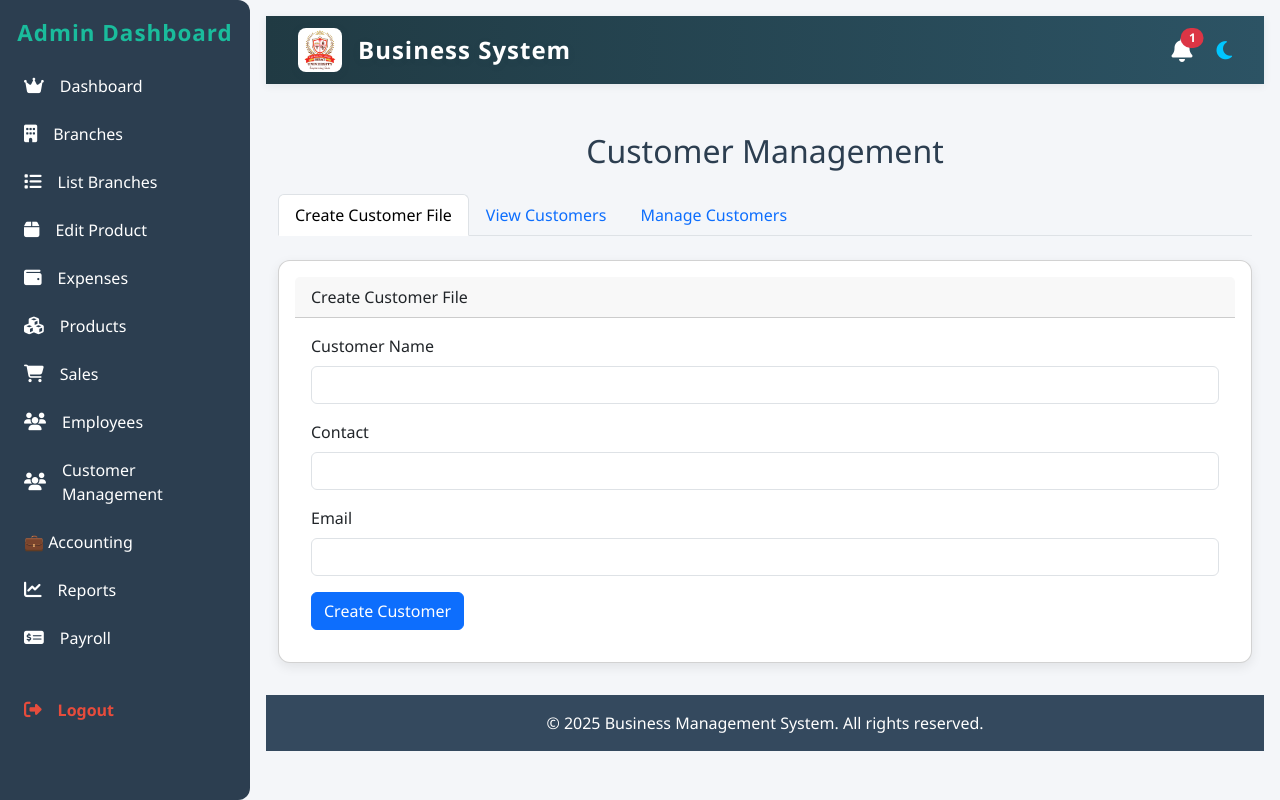
After one commit to janiwyn/business-system, a PHP site: page /pages/customer_management.php in a window 1280 px wide. The commit adds this page. Run offline with PHP 8.4, Linux system fonts and the light colour scheme; the visitor is signed in with stand-in values (Sample User, id 1); tables that the repository leaves empty or names only in its code hold one stand-in row (values such as "Sample post").

Commit message:
added a customer managment page

```diff
--- /dev/null
+++ b/pages/customer_management.php
@@ -0,0 +1,167 @@
+<?php
+session_start();
+include '../includes/db.php';
+include '../includes/auth.php';
+require_role(["admin", "manager", "staff"]);
+
+
+// Include the correct sidebar based on the user's role
+if ($_SESSION['role'] === 'staff') {
+    include '../pages/sidebar_staff.php';
+} else {
+    include '../pages/sidebar.php';
+}
+
+include '../includes/header.php';
+
+$message = "";
+
+// Handle form submissions (if any)
+if ($_SERVER['REQUEST_METHOD'] === 'POST') {
+    // Handle customer creation
+    if (isset($_POST['create_customer'])) {
+        $name = trim($_POST['name']);
+        $contact = trim($_POST['contact']);
+        $email = trim($_POST['email']);
+
+        if ($name && $contact && $email) {
+            $stmt = $conn->prepare("INSERT INTO customers (name, contact, email, credited_amount, account_balance) VALUES (?, ?, ?, 0, 0)");
+            $stmt->bind_param("sss", $name, $contact, $email);
+            if ($stmt->execute()) {
+                $message = "<div class='alert alert-success'>Customer file created successfully!</div>";
+            } else {
+                $message = "<div class='alert alert-danger'>Error creating customer file: " . $stmt->error . "</div>";
+            }
+            $stmt->close();
+        } else {
+            $message = "<div class='alert alert-warning'>Please fill in all fields.</div>";
+        }
+    }
+}
+
+// Fetch customers for the "View Customers" and "Manage Customers" tabs
+$customers = $conn->query("SELECT * FROM customers ORDER BY id DESC");
+?>
+
+<div class="container mt-5">
+    <h2 class="text-center mb-4">Customer Management</h2>
+    <?= $message; ?>
+
+    <!-- Tabs -->
+    <ul class="nav nav-tabs" id="customerTabs" role="tablist">
+        <li class="nav-item" role="presentation">
+            <button class="nav-link active" id="create-tab" data-bs-toggle="tab" data-bs-target="#create" type="button" role="tab" aria-controls="create" aria-selected="true">Create Customer File</button>
+        </li>
+        <li class="nav-item" role="presentation">
+            <button class="nav-link" id="view-tab" data-bs-toggle="tab" data-bs-target="#view" type="button" role="tab" aria-controls="view" aria-selected="false">View Customers</button>
+        </li>
+        <li class="nav-item" role="presentation">
+            <button class="nav-link" id="manage-tab" data-bs-toggle="tab" data-bs-target="#manage" type="button" role="tab" aria-controls="manage" aria-selected="false">Manage Customers</button>
+        </li>
+    </ul>
+
+    <div class="tab-content mt-4" id="customerTabsContent">
+        <!-- Create Customer File Tab -->
+        <div class="tab-pane fade show active" id="create" role="tabpanel" aria-labelledby="create-tab">
+            <div class="card">
+                <div class="card-header">Create Customer File</div>
+                <div class="card-body">
+                    <form method="POST">
+                        <div class="mb-3">
+                            <label for="name" class="form-label">Customer Name</label>
+                            <input type="text" class="form-control" id="name" name="name" required>
+                        </div>
+                        <div class="mb-3">
+                            <label for="contact" class="form-label">Contact</label>
+                            <input type="text" class="form-control" id="contact" name="contact" required>
+                        </div>
+                        <div class="mb-3">
+                            <label for="email" class="form-label">Email</label>
+                            <input type="email" class="form-control" id="email" name="email" required>
+                        </div>
+                        <button type="submit" name="create_customer" class="btn btn-primary">Create Customer</button>
+                    </form>
+                </div>
+            </div>
+        </div>
+
+        <!-- View Customers Tab -->
+        <div class="tab-pane fade" id="view" role="tabpanel" aria-labelledby="view-tab">
+            <div class="card">
+                <div class="card-header">View Customers</div>
+                <div class="card-body">
+                    <?php if ($customers->num_rows > 0): ?>
+                        <table class="table table-bordered">
+                            <thead>
+                                <tr>
+                                    <th>#</th>
+                                    <th>Name</th>
+                                    <th>Contact</th>
+                                    <th>Email</th>
+                                    <th>Credited Amount</th>
+                                    <th>Account Balance</th>
+                                    <th>Actions</th>
+                                </tr>
+                            </thead>
+                            <tbody>
+                                <?php while ($customer = $customers->fetch_assoc()): ?>
+                                    <tr>
+                                        <td><?= $customer['id']; ?></td>
+                                        <td><?= htmlspecialchars($customer['name']); ?></td>
+                                        <td><?= htmlspecialchars($customer['contact']); ?></td>
+                                        <td><?= htmlspecialchars($customer['email']); ?></td>
+                                        <td>UGX <?= number_format($customer['credited_amount'], 2); ?></td>
+                                        <td>UGX <?= number_format($customer['account_balance'], 2); ?></td>
+                                        <td><a href="view_customer.php?id=<?= $customer['id']; ?>" class="btn btn-info btn-sm">Open</a></td>
+                                        </tr>
+                                <?php endwhile; ?>
+                            </tbody>
+                        </table>
+                    <?php else: ?>
+                        <p class="text-muted">No customers found.</p>
+                    <?php endif; ?>
+                </div>
+            </div>
+        </div>
+
+        <!-- Manage Customers Tab -->
+        <div class="tab-pane fade" id="manage" role="tabpanel" aria-labelledby="manage-tab">
+            <div class="card">
+                <div class="card-header">Manage Customers</div>
+                <div class="card-body">
+                    <?php if ($customers->num_rows > 0): ?>
+                        <table class="table table-bordered">
+                            <thead>
+                                <tr>
+                                    <th>#</th>
+                                    <th>Name</th>
+                                    <th>Contact</th>
+                                    <th>Email</th>
+                                    <th>Actions</th>
+                                </tr>
+                            </thead>
+                            <tbody>
+                                <?php while ($customer = $customers->fetch_assoc()): ?>
+                                    <tr>
+                                        <td><?= $customer['id']; ?></td>
+                                        <td><?= htmlspecialchars($customer['name']); ?></td>
+                                        <td><?= htmlspecialchars($customer['contact']); ?></td>
+                                        <td><?= htmlspecialchars($customer['email']); ?></td>
+                                        <td>
+                                            <a href="edit_customer.php?id=<?= $customer['id']; ?>" class="btn btn-warning btn-sm">Edit</a>
+                                            <a href="delete_customer.php?id=<?= $customer['id']; ?>" class="btn btn-danger btn-sm" onclick="return confirm('Are you sure you want to delete this customer?')">Delete</a>
+                                        </td>
+                                    </tr>
+                                <?php endwhile; ?>
+                            </tbody>
+                        </table>
+                    <?php else: ?>
+                        <p class="text-muted">No customers found.</p>
+                    <?php endif; ?>
+                </div>
+            </div>
+        </div>
+    </div>
+</div>
+
+<?php include '../includes/footer.php'; ?>
--- a/pages/sidebar.php
+++ b/pages/sidebar.php
@@ -62,6 +62,11 @@ if ($role === 'admin') {
             <i class="fa-solid fa-cart-shopping me-2"></i> Sales
           </a>
         </li>
++        <li class="nav-item mb-2">
++          <a class="nav-link text-white d-flex align-items-center hover-effect" href="../pages/customer_management.php">
++            <i class="fa-solid fa-users me-2"></i> Customer Management
++          </a>
++        </li>
       <?php endif; ?>
 
       <?php if ($role == 'admin' || $role == 'manager') : ?>
@@ -102,3 +107,17 @@ if ($role === 'admin') {
 
   <!-- Main Content -->
   <div class="flex-grow-1 p-4">
+    <h2>Customer Management</h2>
+    <p>Welcome to the Customer Management page.</p>
+  </div>
+</div>
+<?php
+// Add a navigation link to the Customer Management page in the admin/manager sidebar.
+if ($role == 'admin' || $role == 'manager' || $role == 'staff') {
+    echo '<li>
+    <a href="customer_management.php" class="' . basename($_SERVER['PHP_SELF']) === 'customer_management.php' ? 'active' : '' . '">
+        <i class="fa-solid fa-users"></i> Customer Management
+    </a>
+</li>';
+}
+?>
--- a/pages/sidebar_admin.php
+++ b/pages/sidebar_admin.php
@@ -135,6 +135,7 @@ body.dark-mode .sidebar::-webkit-scrollbar-thumb:horizontal {
         <li><a href="../pages/product.php"><i class="fa-solid fa-cubes"></i> Products</a></li>
         <li><a href="../pages/sales.php"><i class="fa-solid fa-cart-shopping"></i> Sales</a></li>
         <li><a href="../pages/employees.php"><i class="fa-solid fa-users"></i> Employees</a></li>
+        <li><a href="../pages/customer_management.php"><i class="fa-solid fa-users"></i> Customer Management</a></li>
 
         <!-- Accounting dropdown -->
         <li>
--- a/pages/sidebar_manager.php
+++ b/pages/sidebar_manager.php
@@ -122,6 +122,7 @@ body.dark-mode .sidebar::-webkit-scrollbar-thumb:horizontal {
         <li><a href="../pages/expense.php"><i class="fa-solid fa-wallet"></i> Expenses</a></li>
         <li><a href="../pages/product.php"><i class="fa-solid fa-cubes"></i> Products</a></li>
         <li><a href="../pages/sales.php"><i class="fa-solid fa-cart-shopping"></i> Sales</a></li>
+        <li><a href="../pages/customer_management.php"><i class="fa-solid fa-users"></i> Customer Management</a></li>
         <li><a href="../pages/report.php"><i class="fa-solid fa-chart-line"></i> Reports</a></li>
          <li><a href="../pages/employees.php"><i class="fa-solid fa-cart-shopping"></i> Employees</a></li>
             <li><a href="../pages/add_account.php"><i class="fa-solid fa-plus"></i> Add Account</a></li>
--- a/pages/sidebar_staff.php
+++ b/pages/sidebar_staff.php
@@ -73,6 +73,11 @@ $role = $_SESSION['role'];
         <li><a href="../pages/staff_dashboard.php"><i class="fa-solid fa-crown"></i> Dashboard</a></li>
         <li><a href="../pages/product.php"><i class="fa-solid fa-cubes"></i> Products</a></li>
         <li><a href="../pages/sales.php"><i class="fa-solid fa-cart-shopping"></i> Sales</a></li>
+        <li>
+            <a href="customer_management.php" class="<?= basename($_SERVER['PHP_SELF']) === 'customer_management.php' ? 'active' : '' ?>">
+                <i class="fa-solid fa-users"></i> Customer Management
+            </a>
+        </li>
         <!-- <li><a href="../pages/debtor.php"><i class="fa-solid fa-users"></i> Debtors</a></li> -->
         <li style="margin-top:2rem;">
             <a href="../auth/logout.php" class="text-danger fw-bold"><i class="fa-solid fa-right-from-bracket"></i> Logout</a>
```
Also changed, not shown: pages/view_customer.php (added, +41 -0 lines).
